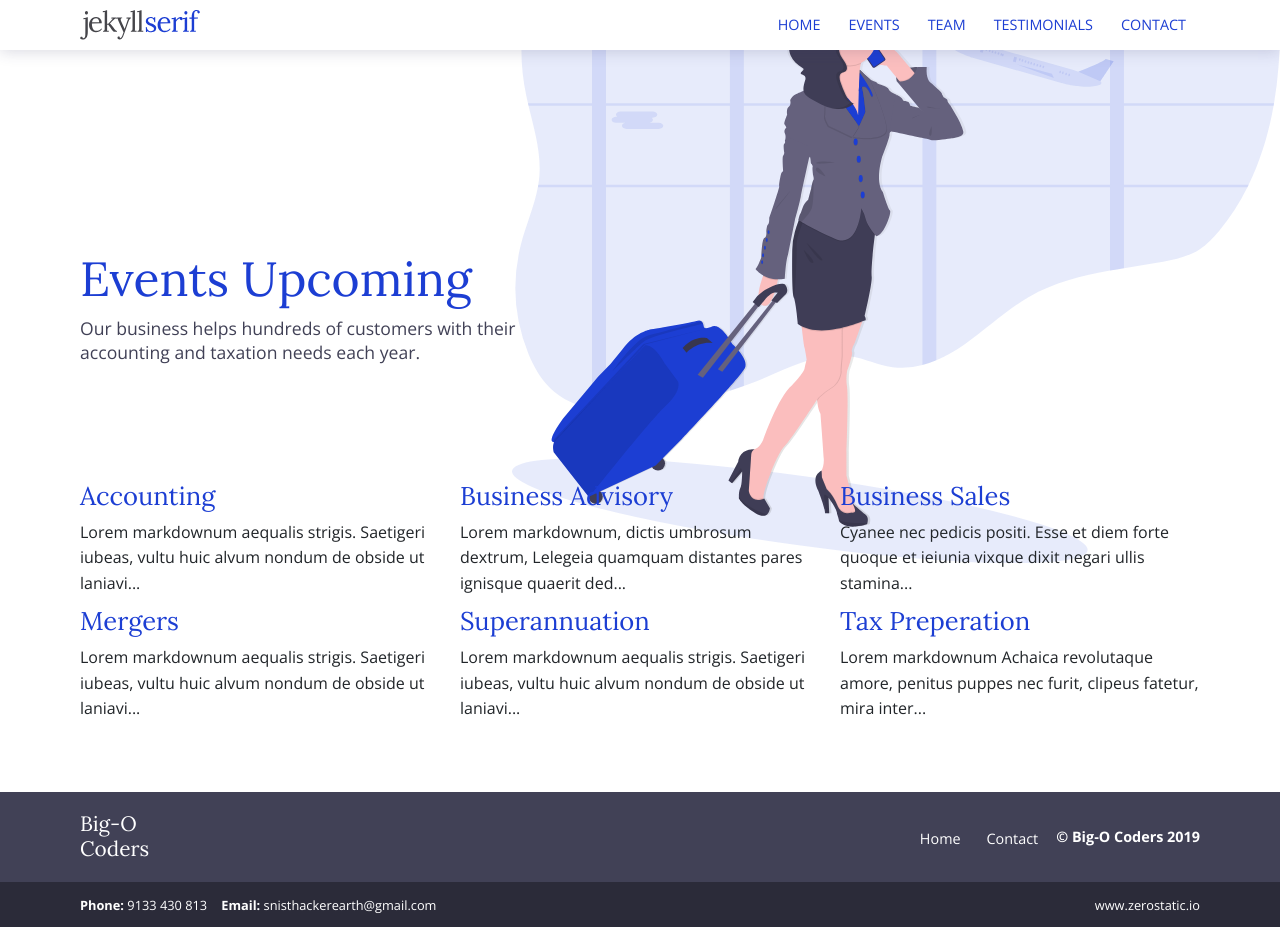
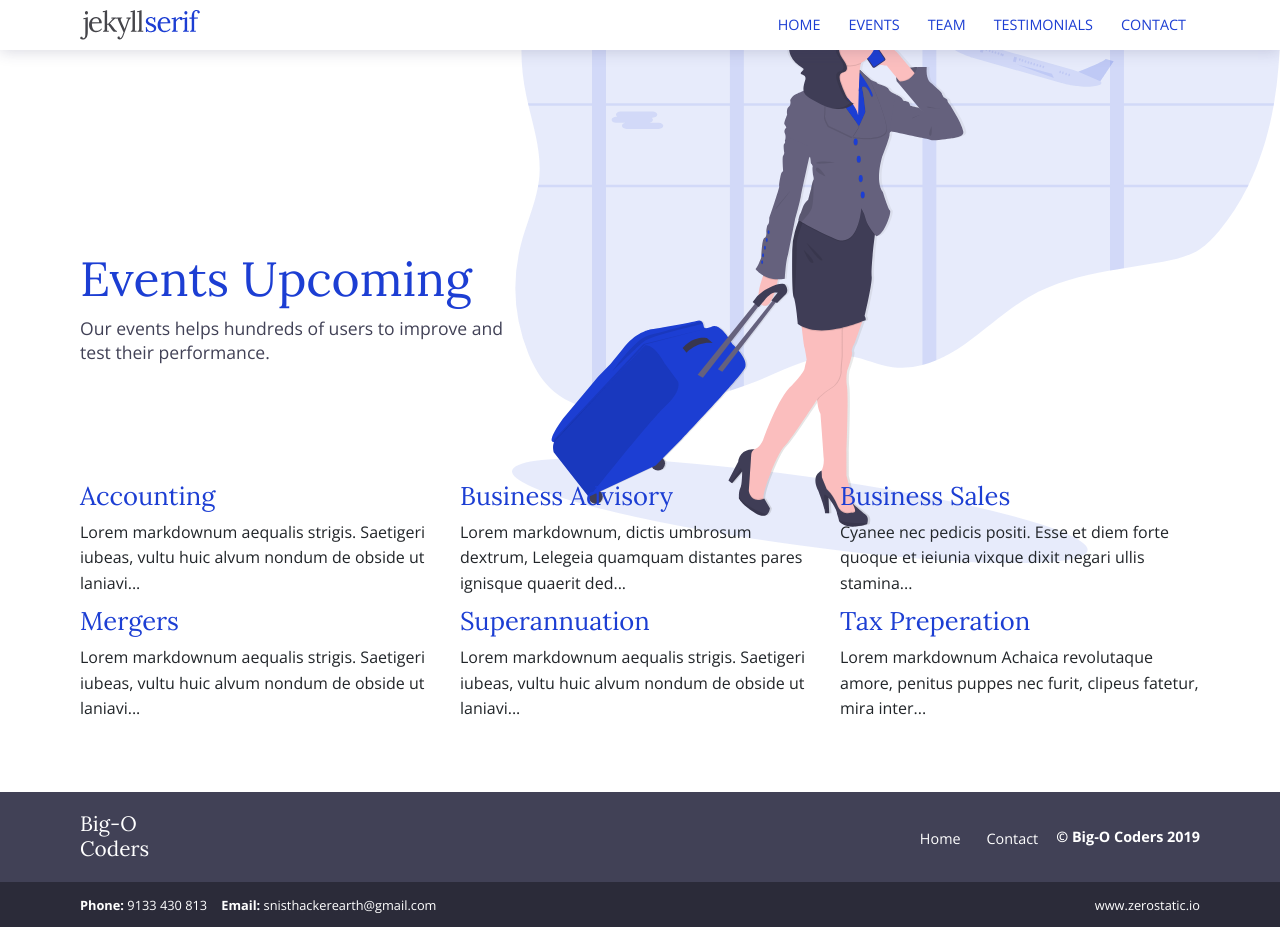
Before and after one commit to SnistAheads/Ocoders, a Jekyll site: the page built from services.html, in a window 1280 px wide. Built offline with Jekyll 4.4.1, drawn with Linux system fonts in a browser that asks for light colours.

Commit message:
Update services.html

```diff
--- a/services.html
+++ b/services.html
@@ -10,8 +10,7 @@ bodyClass: page-services-list
       <div class="col-12">
         <h1>Events Upcoming</h1>
         <p>
-          Our business helps hundreds of customers with their accounting and
-          taxation needs each year.
+          Our events helps hundreds of users to improve and test their performance.
         </p>
       </div>
     </div>
```
